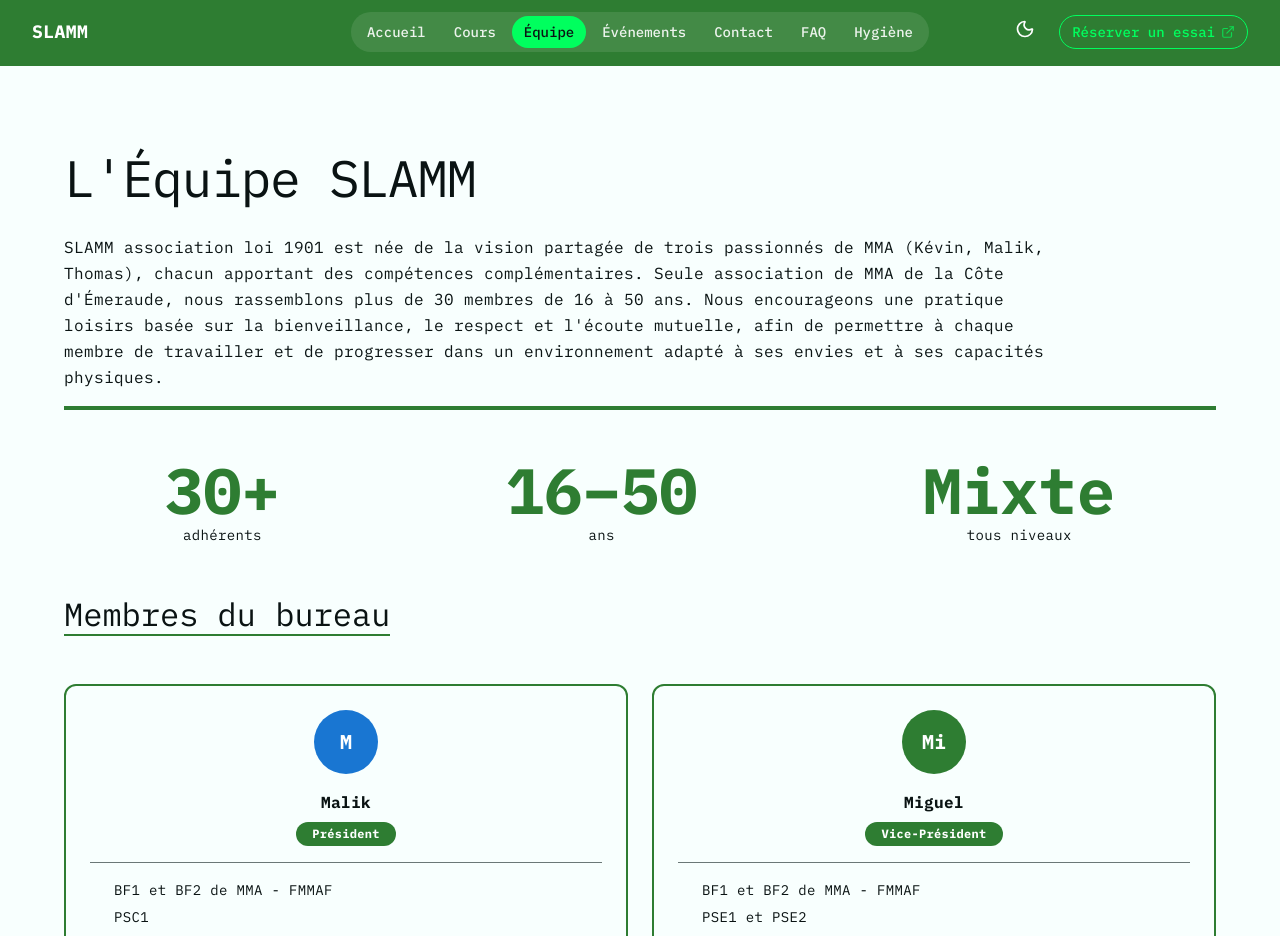
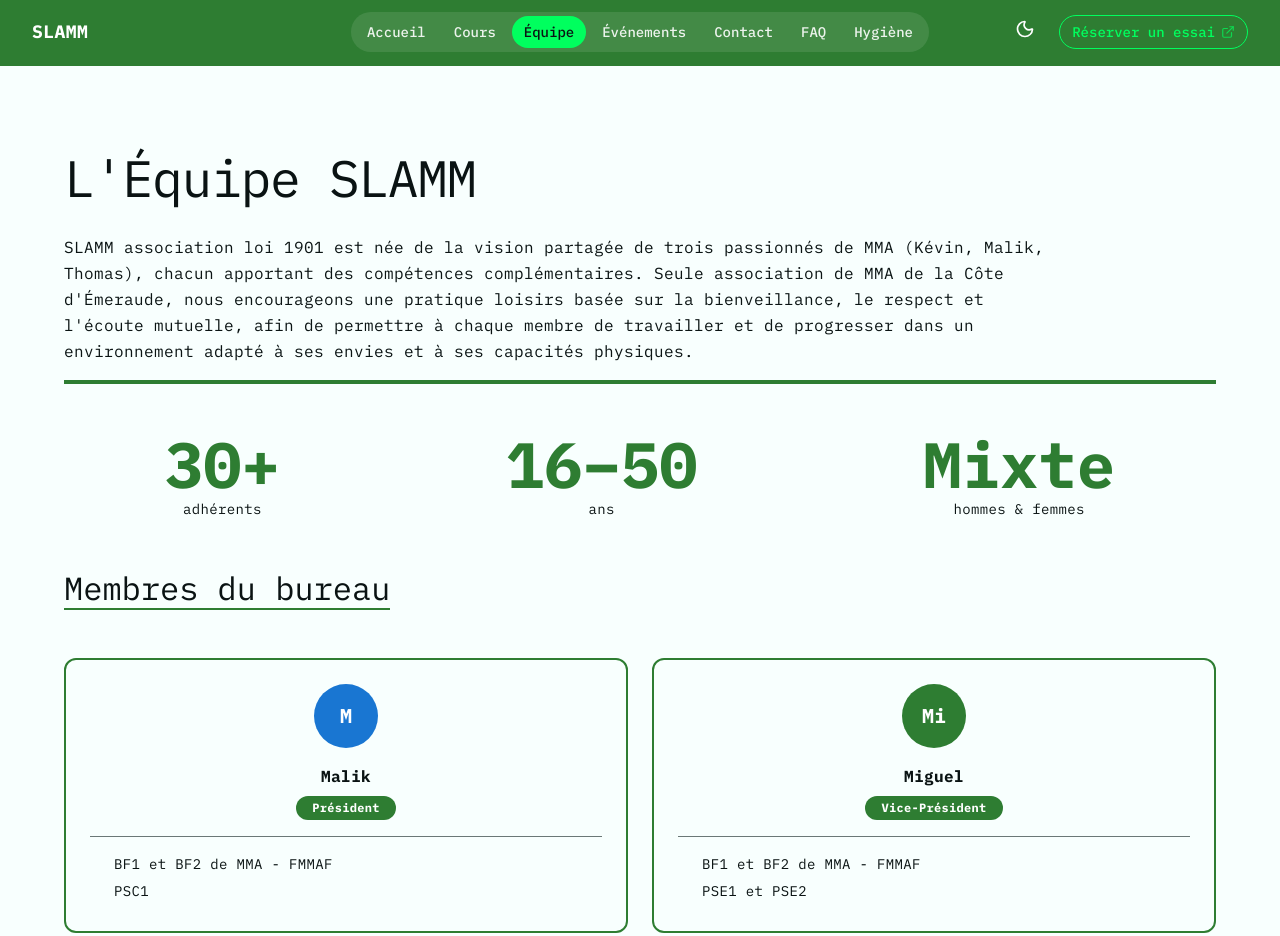
Before and after one commit to kevinbdx35/slamm_2, an Astro site: page /equipe in a window 1280 px wide. Shown: the top 936 px of the page. Built offline with nearby package versions, Linux system fonts and the light colour scheme; Astro itself is replaced by a stand-in of ours; some icons are missing.

Commit message:
correction micro bug

```diff
--- a/src/pages/equipe.astro
+++ b/src/pages/equipe.astro
@@ -63,7 +63,7 @@
         L'Équipe SLAMM
       </h1>
       <p class="text-base tracking-wide leading-relaxed max-w-[1000px]">
-        SLAMM association loi 1901 est née de la vision partagée de trois passionnés de MMA (Kévin, Malik, Thomas), chacun apportant des compétences complémentaires. Seule association de MMA de la Côte d'Émeraude, nous rassemblons plus de 30 membres de 16 à 50 ans. Nous encourageons une pratique loisirs basée sur la bienveillance, le respect et l'écoute mutuelle, afin de permettre à chaque membre de travailler et de progresser dans un environnement adapté à ses envies et à ses capacités physiques.
+        SLAMM association loi 1901 est née de la vision partagée de trois passionnés de MMA (Kévin, Malik, Thomas), chacun apportant des compétences complémentaires. Seule association de MMA de la Côte d'Émeraude, nous encourageons une pratique loisirs basée sur la bienveillance, le respect et l'écoute mutuelle, afin de permettre à chaque membre de travailler et de progresser dans un environnement adapté à ses envies et à ses capacités physiques.
       </p>
     </header>
 
@@ -79,7 +79,7 @@
       </div>
       <div>
         <span class="block text-[clamp(1.5rem,5vw,4rem)] font-bold text-primary dark:text-primary-dark leading-none">Mixte</span>
-        <span class="text-sm tracking-wide">tous niveaux</span>
+        <span class="text-sm tracking-wide">hommes & femmes</span>
       </div>
     </section>
 
```
